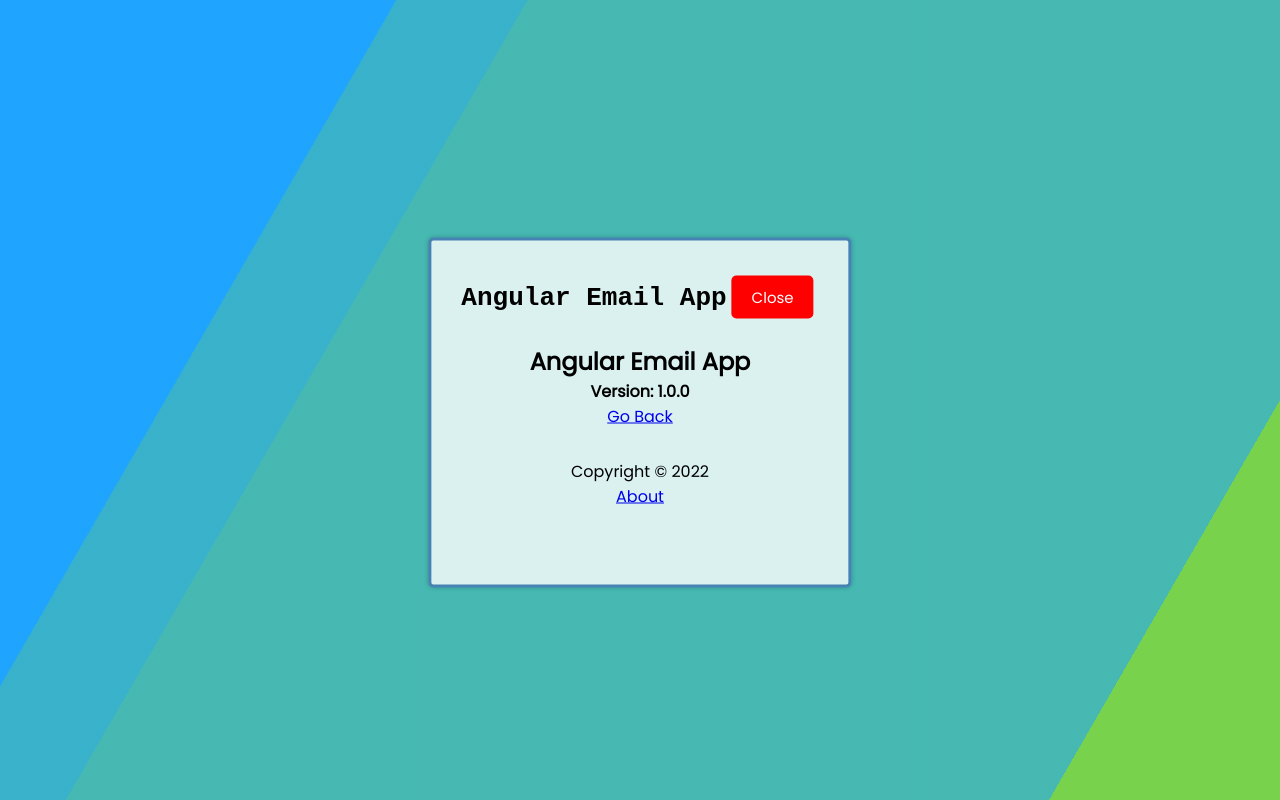
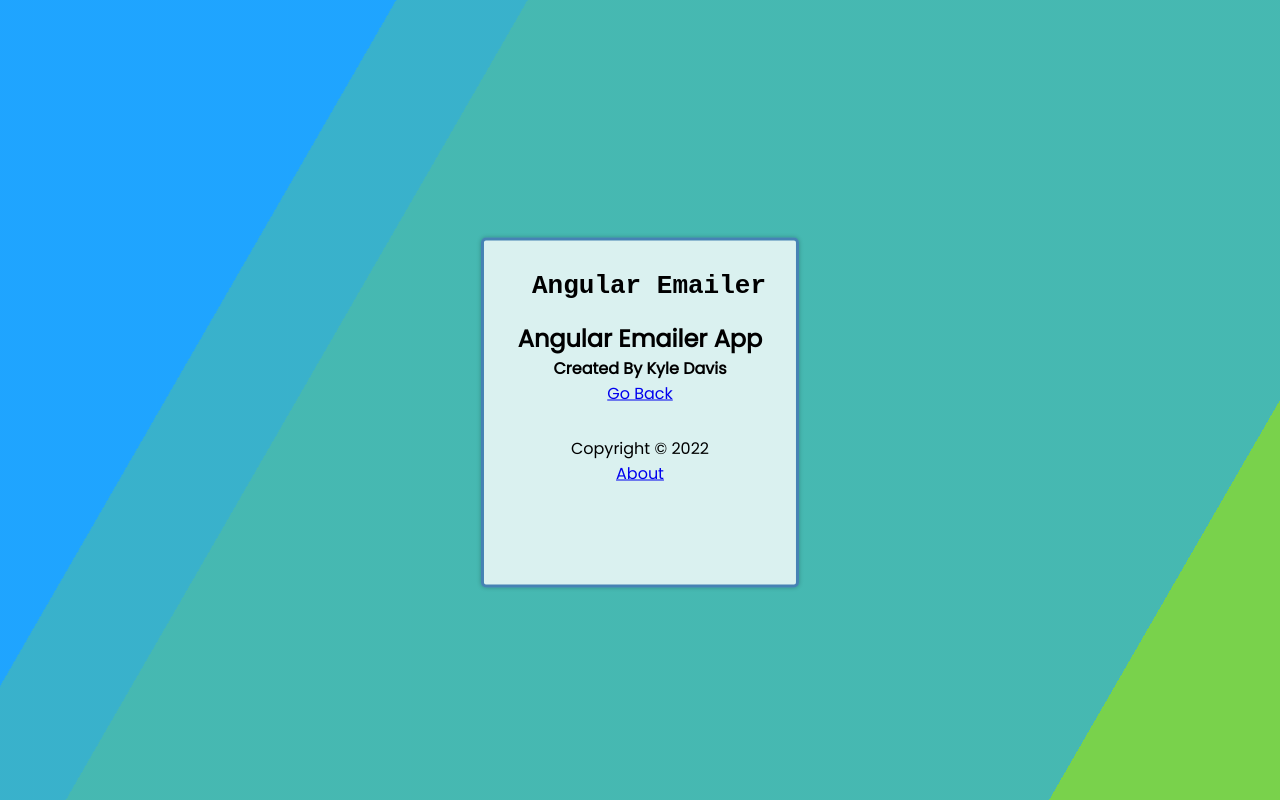
Before and after one commit to kyledavis109/Angular-App, an Angular app: page /about in a window 1280 px wide. Built offline with nearby package versions, Linux system fonts and the light colour scheme.

Commit message:
Added stylingto form container

```diff
--- a/src/app/components/about/about.component.html
+++ b/src/app/components/about/about.component.html
@@ -1,5 +1,5 @@
 <div>
-    <h2>Angular Email App</h2>
-    <h4>Version: 1.0.0</h4>
+    <h2>Angular Emailer App</h2>
+    <h4>Created By Kyle Davis</h4>
     <a routerLink="/">Go Back</a>
 </div>
--- a/src/app/components/header/header.component.css
+++ b/src/app/components/header/header.component.css
@@ -3,4 +3,5 @@ header {
     justify-content: space-between;
     align-items: center;
     margin-bottom: 20px;
+    margin-left: 18px;
 }
--- a/src/app/components/header/header.component.html
+++ b/src/app/components/header/header.component.html
@@ -1,8 +1,8 @@
 <header>
     <h1>{{ title }}</h1>
-    <app-button
+    <!-- <app-button
         color="{{ showAddTask ? 'red' : 'green' }}"
         text="{{ showAddTask ? 'Close' : 'Add' }}"
         >
-    </app-button>
+    </app-button> -->
 </header>
--- a/src/app/components/header/header.component.ts
+++ b/src/app/components/header/header.component.ts
@@ -5,7 +5,7 @@ import { Component, OnInit } from '@angular/core';
   styleUrls: ['./header.component.css']
 })
 export class HeaderComponent implements OnInit {
-  title: string = 'Angular Email App';
+  title: string = 'Angular Emailer';
   showAddTask: boolean = true;
 
   constructor() { }
```
